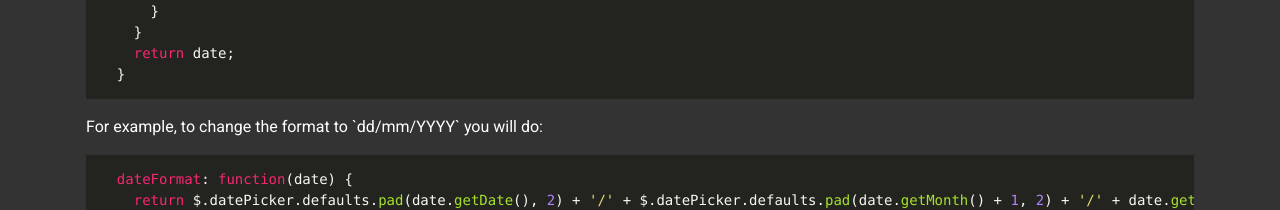
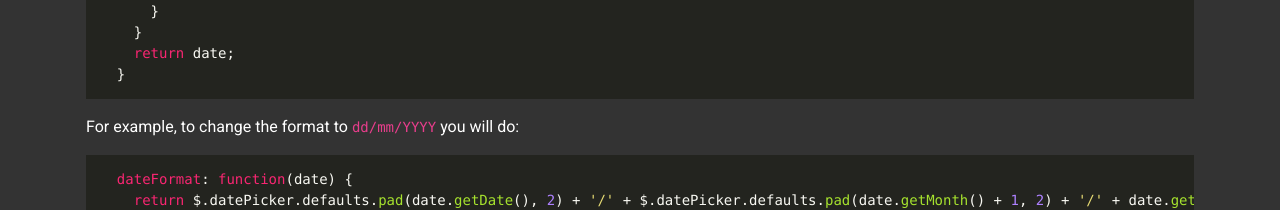
Before and after one commit to biohzrdmx/jQuery.DatePicker, a plain HTML site: page index.html in a window 1280 px wide. Shown: the part 3746-3956 px from the top of the page. Drawn offline with nearby package versions, Linux system fonts and the light colour scheme.

Commit message:
Added missing code tag

```diff
--- a/index.html
+++ b/index.html
@@ -205,7 +205,7 @@
     }
     return date;
   }</code></pre>
-<p>For example, to change the format to `dd/mm/YYYY` you will do:</p>
+<p>For example, to change the format to <code>dd/mm/YYYY</code> you will do:</p>
 <pre><code class="language-javascript">  dateFormat: function(date) {
     return $.datePicker.defaults.pad(date.getDate(), 2) + '/' + $.datePicker.defaults.pad(date.getMonth() + 1, 2) + '/' + date.getFullYear();
   },
```
